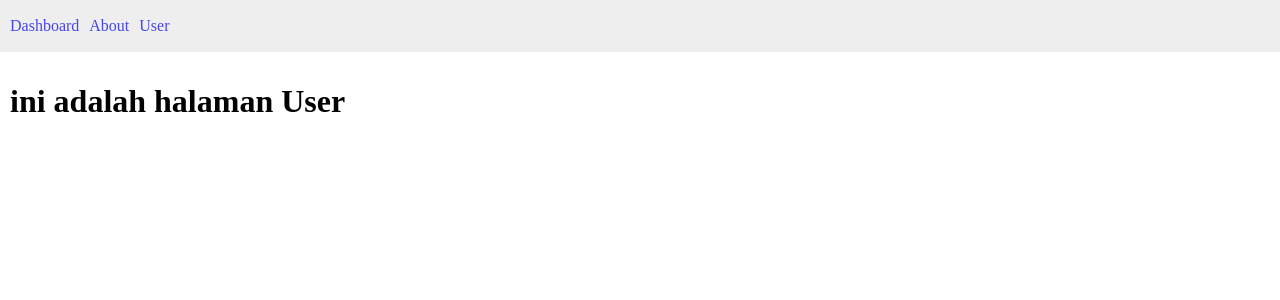
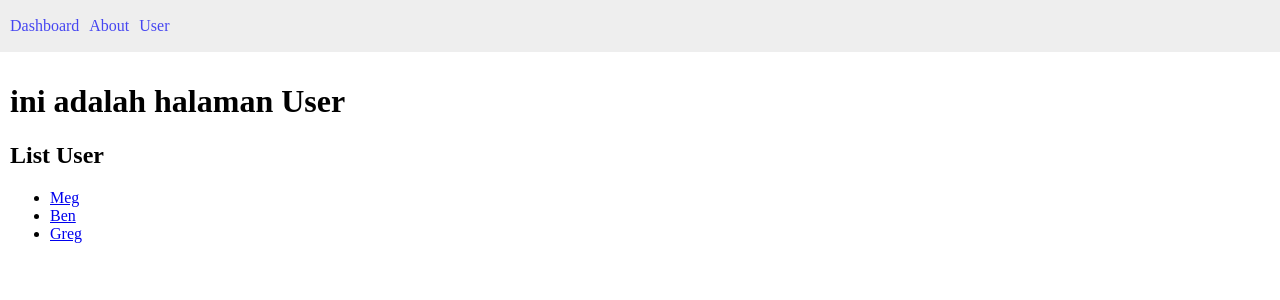
Before and after one commit to darmakom/vuejs-latihan-router, a Vue app: page /user in a window 1280 px wide. Shown: the top 300 px of the page. Built offline with nearby package versions, Linux system fonts and the light colour scheme.

Commit message:
menambahkan UserDetail.vue

```diff
--- a/src/router/index.js
+++ b/src/router/index.js
@@ -2,11 +2,13 @@ import { createRouter, createWebHistory} from "vue-router"
 import DashboardView from "@/views/Dashboard.vue"
 import AboutView from "@/views/About.vue"
 import UserView from "@/views/User.vue"
+import UserDetailView from "@/views/UserDetail.vue"
 
 const routes = [
     {path: '/', component: DashboardView},
     {path: '/about', component: AboutView},
-    {path: '/user', component: UserView}
+    {path: '/user', component: UserView},
+    {path: '/user/:params', component: UserDetailView}
 ]
 
 const router = createRouter({
--- a/src/views/User.vue
+++ b/src/views/User.vue
@@ -1,3 +1,27 @@
 <template>
     <h1>ini adalah halaman User</h1>
+
+    <h2>List User</h2>
+
+    <ul>
+        <li v-for="user in users">
+            <RouterLink :to="'/user/'+user.params">
+                {{ user.name }}
+            </RouterLink>
+    </li>
+</ul>
 </template>
+
+<script>
+    export default {
+        data() {
+            return {
+                users: [
+                    { params: 'meg', name: 'Meg'},
+                    { params: 'ben', name: 'Ben'},
+                    { params: 'greg', name: 'Greg'}
+                ]
+            }
+        }
+    }
+</script>
```
